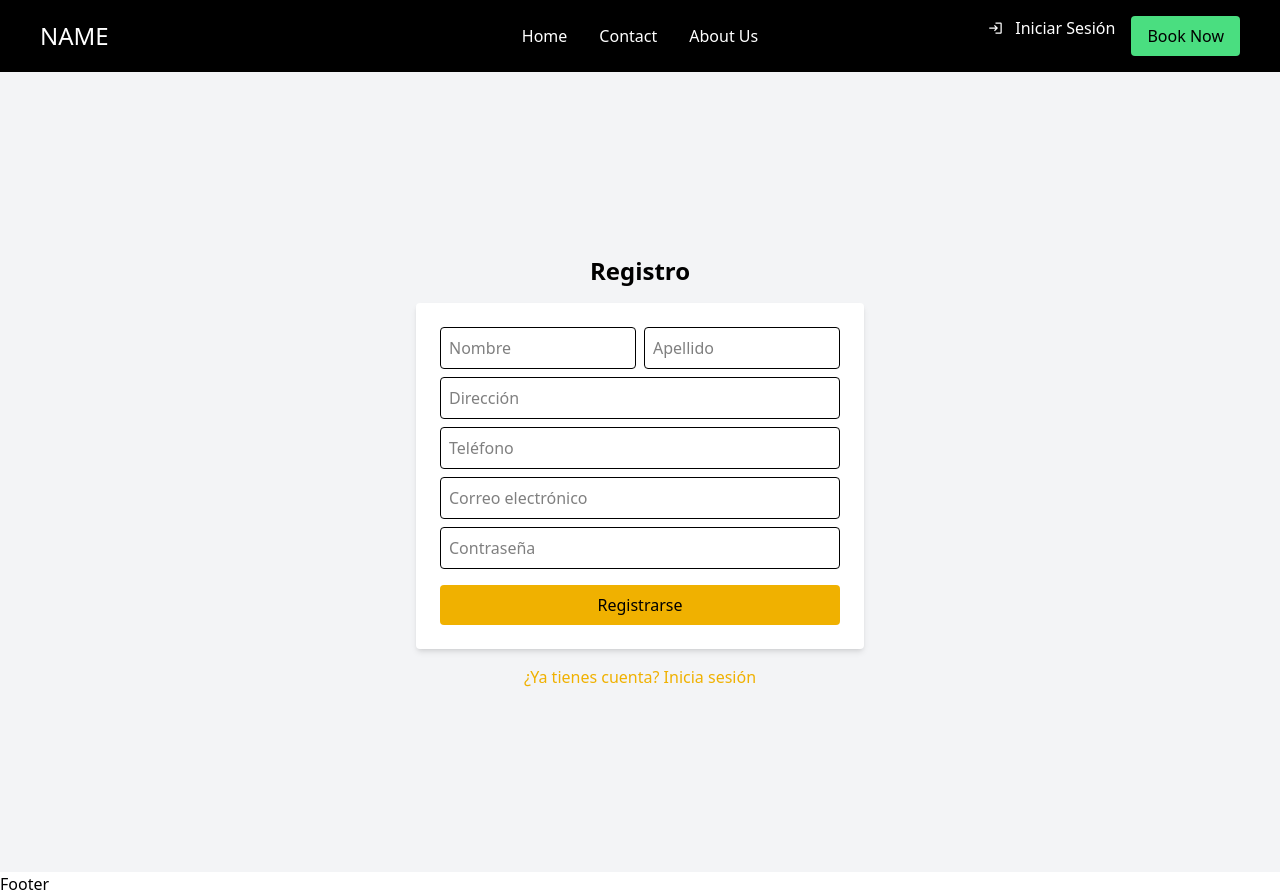
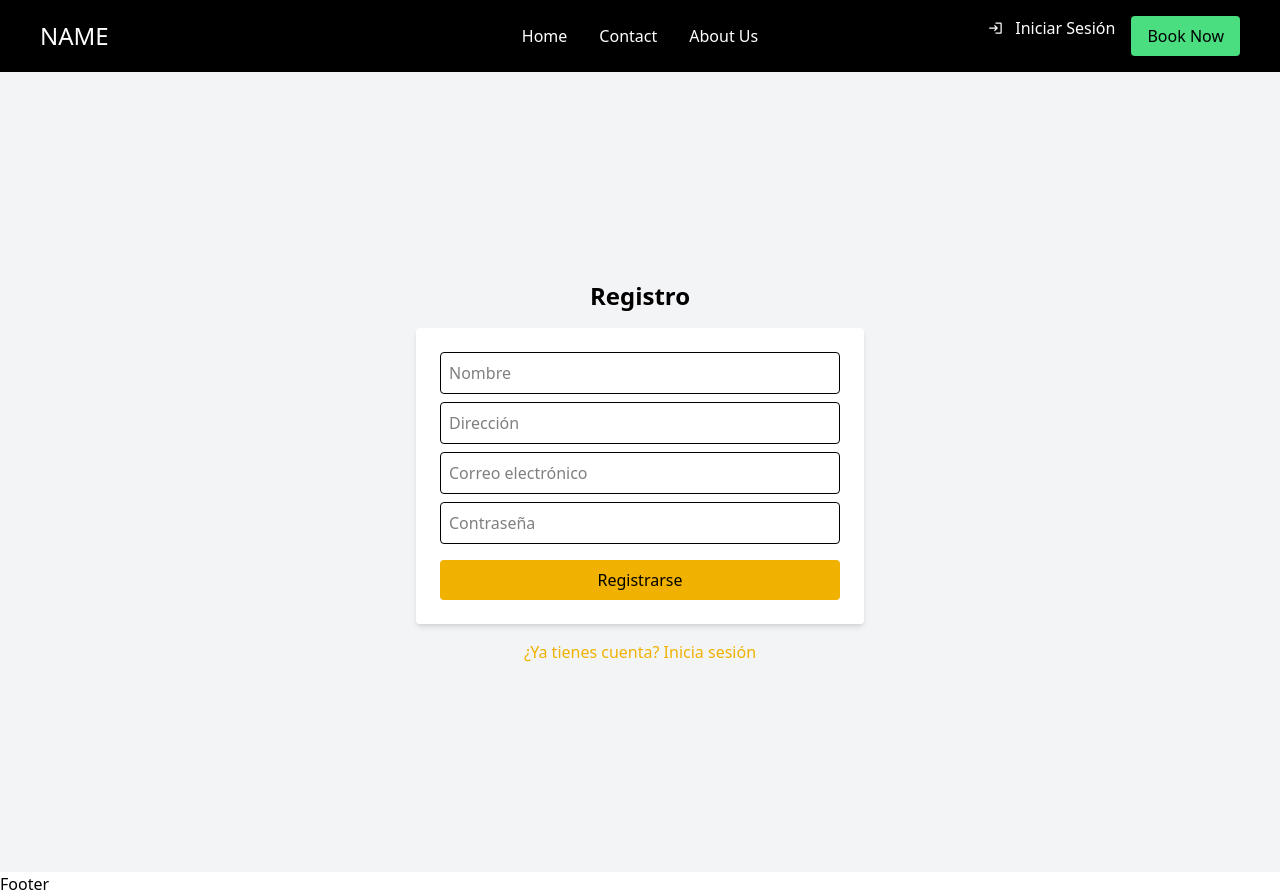
Before and after one commit to Jerimonski/Crud_Front-end, a React (Vite) app: page /signIn in a window 1280 px wide. Both pictures are taken after a click on the button "¿No tienes cuenta? Regístrate". Built offline with nearby package versions, Linux system fonts and the light colour scheme.

Commit message:
ultimos detalles

```diff
--- a/src/pages/SignInPage/SignIn.jsx
+++ b/src/pages/SignInPage/SignIn.jsx
@@ -1,58 +1,3 @@
-/*import React from "react"
-
-export default function SignIn() {
-  return <div>Iniciar Sesión</div>
-}
-*/
-/*import React, { useState } from "react";
-
-export default function SignIn() {
-  const [email, setEmail] = useState("");
-  const [password, setPassword] = useState("");
-  const [isRegistering, setIsRegistering] = useState(false);
-
-  const handleSubmit = (e) => {
-    e.preventDefault();
-    if (isRegistering) {
-      console.log("Registrando usuario:", email, password);
-      // Aquí iría la lógica para registrar usuario (API, Firebase, etc.)
-    } else {
-      console.log("Iniciando sesión con:", email, password);
-      // Aquí iría la lógica para autenticar usuario
-    }
-  };
-
-  return (
-    <div className="flex flex-col items-center justify-center min-h-screen">
-      <h2 className="text-2xl font-bold mb-4">{isRegistering ? "Registro" : "Iniciar Sesión"}</h2>
-      <form className="bg-white p-6 rounded shadow-md" onSubmit={handleSubmit}>
-        <input
-          type="email"
-          placeholder="Correo electrónico"
-          value={email}
-          onChange={(e) => setEmail(e.target.value)}
-          className="border p-2 rounded w-full mb-2"
-          required
-        />
-        <input
-          type="password"
-          placeholder="Contraseña"
-          value={password}
-          onChange={(e) => setPassword(e.target.value)}
-          className="border p-2 rounded w-full mb-2"
-          required
-        />
-        <button type="submit" className="bg-blue-500 text-white px-4 py-2 rounded w-full">
-          {isRegistering ? "Registrarse" : "Iniciar Sesión"}
-        </button>
-      </form>
-      <button onClick={() => setIsRegistering(!isRegistering)} className="mt-2 text-blue-500">
-        {isRegistering ? "¿Ya tienes cuenta? Inicia sesión" : "¿No tienes cuenta? Regístrate"}
-      </button>
-    </div>
-  );
-}
-*/
 import React, { useState } from "react";
 
 export default function SignIn() {
@@ -63,9 +8,8 @@ export default function SignIn() {
 
   // Estados adicionales solo para registro
   const [name, setName] = useState("");
-  const [lastName, setLastName] = useState("");
   const [address, setAddress] = useState("");
-  const [phone, setPhone] = useState("");
+
 
 
   const handleSubmit = (e) => {
@@ -73,11 +17,10 @@ export default function SignIn() {
     if (isRegistering) {
       const userData = {
         name,
-        lastName,
         email,
         password,
         address,
-        phone,
+
 
       };
       console.log("Registrando usuario:", userData);
@@ -97,21 +40,13 @@ export default function SignIn() {
         {/* Campos adicionales solo para registro */}
         {isRegistering && (
           <>
-            <div className="grid grid-cols-2 gap-2 mb-2">
+            <div className="grid gap-2 mb-2">
               <input
                 type="text"
                 placeholder="Nombre"
                 value={name}
                 onChange={(e) => setName(e.target.value)}
-                className="border p-2 rounded"
-                required
-              />
-              <input
-                type="text"
-                placeholder="Apellido"
-                value={lastName}
-                onChange={(e) => setLastName(e.target.value)}
-                className="border p-2 rounded"
+                className="border p-2 rounded w-full "
                 required
               />
             </div>
@@ -120,14 +55,6 @@ export default function SignIn() {
               placeholder="Dirección"
               value={address}
               onChange={(e) => setAddress(e.target.value)}
-              className="border p-2 rounded w-full mb-2"
-              required
-            />
-            <input
-              type="tel"
-              placeholder="Teléfono"
-              value={phone}
-              onChange={(e) => setPhone(e.target.value)}
               className="border p-2 rounded w-full mb-2"
               required
             />
```
